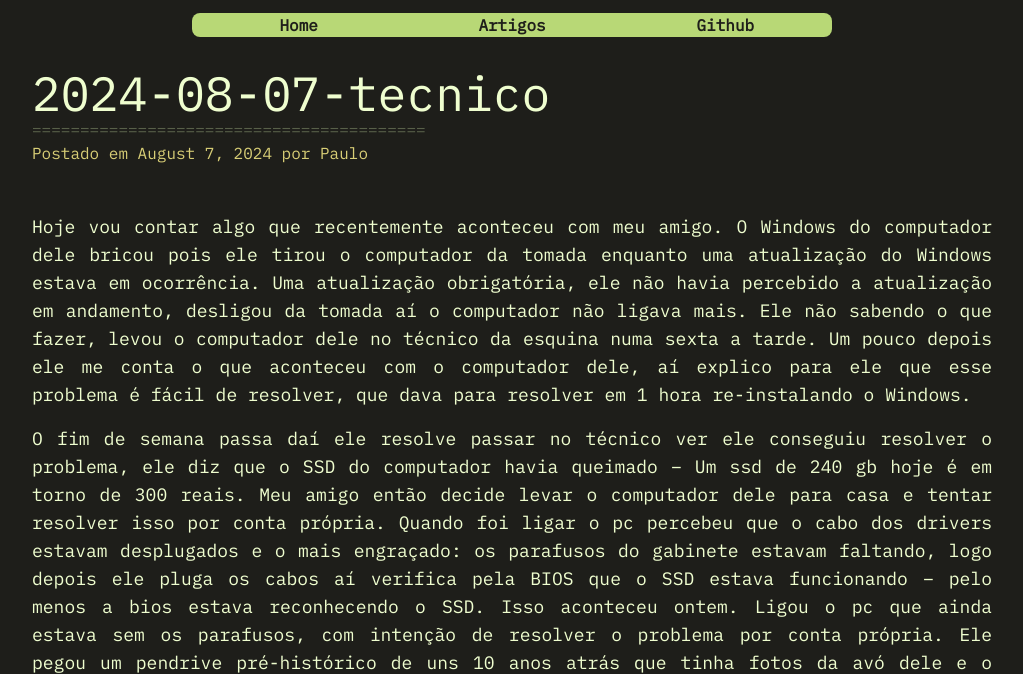
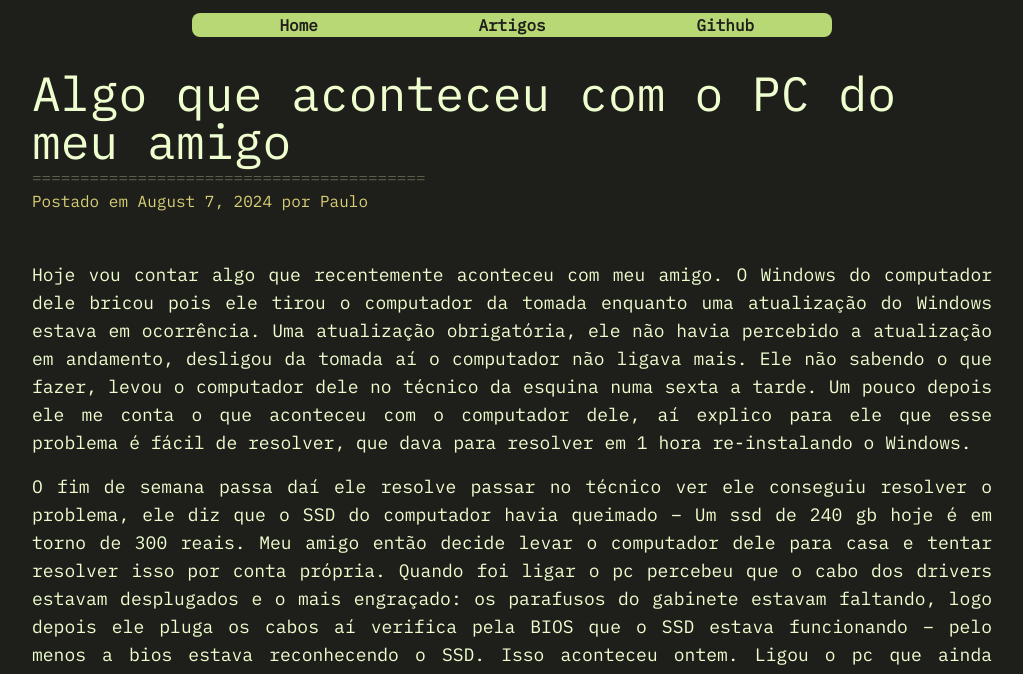
Before and after one commit to AlgumCorrupto/IFF-depressao, a website: page docs/posts/2024-08-07-tecnico.html in a window 1280 px wide. Shown: the part 123-797 px from the top of the page, without its empty margins (128-1151 px from the left). Drawn offline with Linux system fonts and the light colour scheme.

Commit message:
tecnico title fix

```diff
--- a/docs/posts/2024-08-07-tecnico.html
+++ b/docs/posts/2024-08-07-tecnico.html
@@ -4,7 +4,7 @@
         <meta charset="utf-8">
         <meta http-equiv="x-ua-compatible" content="ie=edge">
         <meta name="viewport" content="width=device-width, initial-scale=1">
-        <title>IFF da depressão - 2024-08-07-tecnico</title>
+        <title>IFF da depressão - Algo que aconteceu com o PC do meu amigo</title>
         <link rel="stylesheet" href="../css/style.css" />
     </head>
     <body>
@@ -24,7 +24,7 @@
 
         <main role="main">
             <article>
-    <section class="title">2024-08-07-tecnico</section>
+    <section class="title">Algo que aconteceu com o PC do meu amigo</section>
     <p class="filler">=========================================</p>
     <section class="header">
         Postado em August  7, 2024
```
Also changed, not shown: docs/archive.html (+1 -1 lines), docs/index.html (+1 -1 lines).
